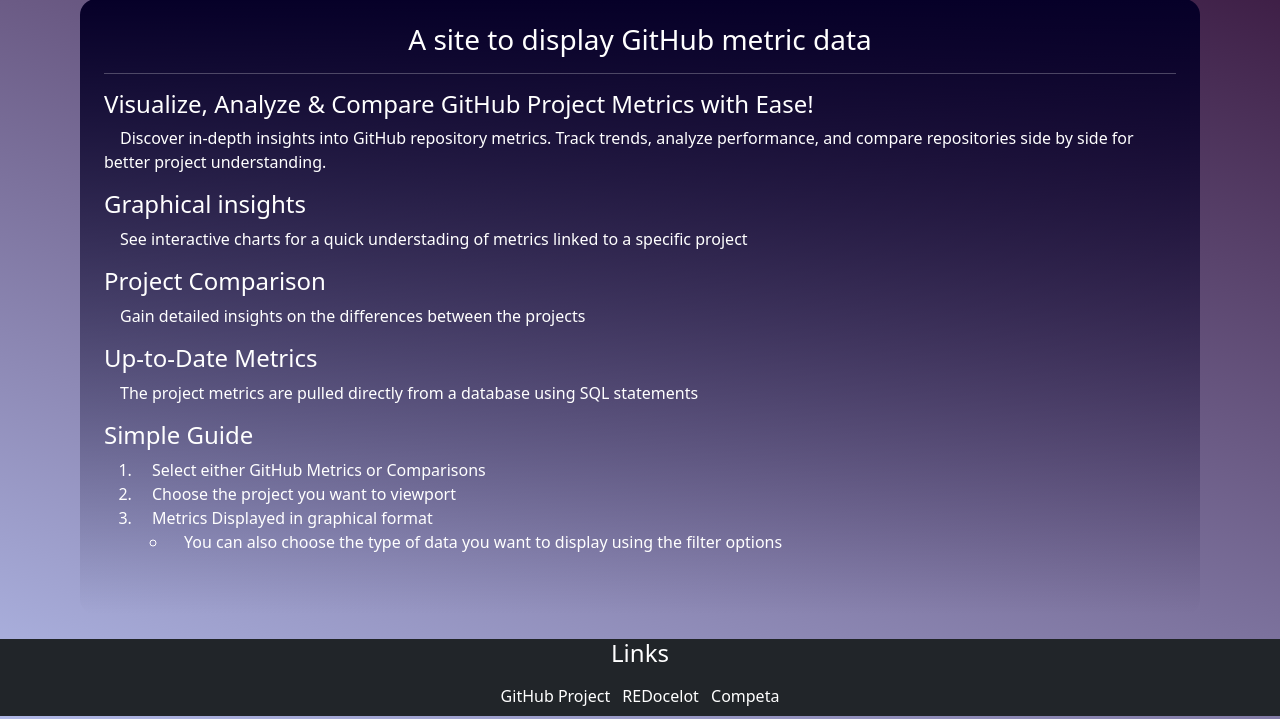
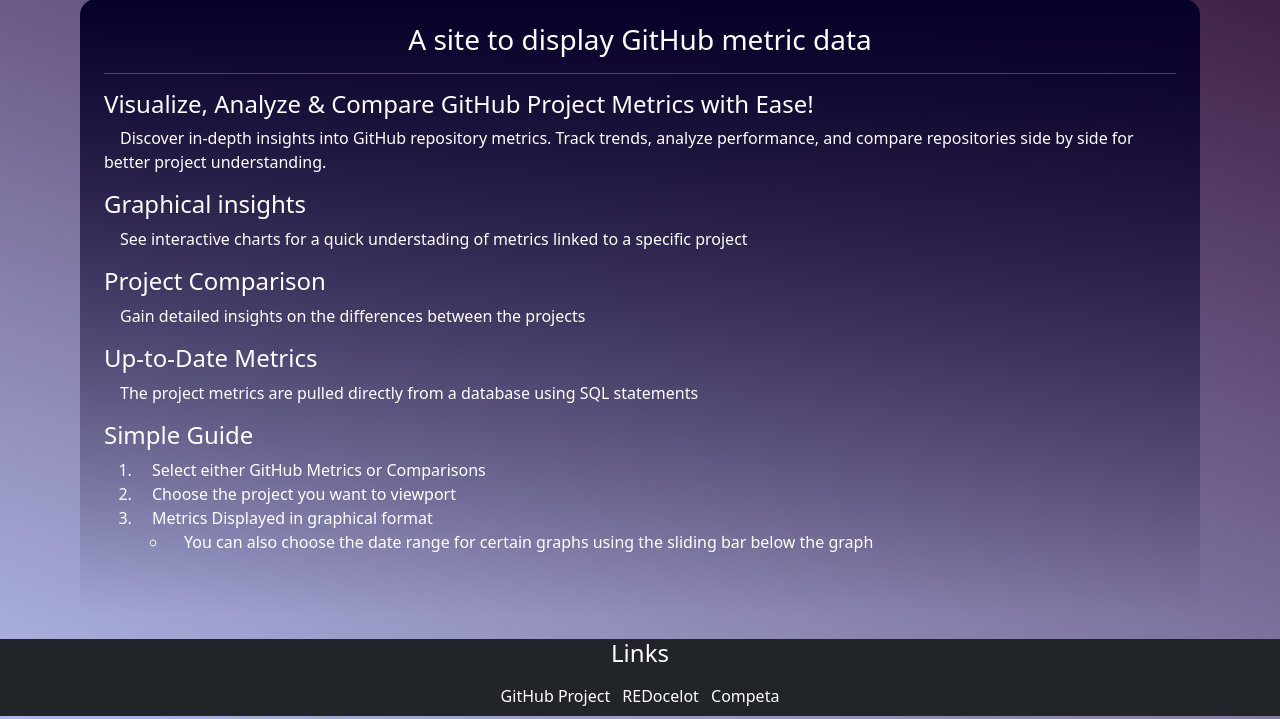
Before and after one commit to prosk8tr/hackcamp-2024, a Flask app: page /home in a window 1280 px wide. Shown: the part 81-800 px from the top of the page. Run offline with Flask 3, Linux system fonts and the light colour scheme; parts of the project's set-up code (start-up, migrations or seed data) failed here and were passed over.

Commit message:
Add files via upload

```diff
--- a/fish/models.py
+++ b/fish/models.py
@@ -48,6 +48,7 @@ class GraphDrawer:
                 "font_color":"white",
             }
         )
+        fig.update_layout(xaxis_rangeslider_visible=True)
         return fig.to_html()
 
 class DbConnect:
--- a/fish/templates/index.html
+++ b/fish/templates/index.html
@@ -30,7 +30,7 @@ Index
         <li>Choose the project you want to viewport</li>
         <li>Metrics Displayed in graphical format</li>
         <ul>
-            <li>You can also choose the type of data you want to display using the filter options</li>
+            <li>You can also choose the date range for certain graphs using the sliding bar below the graph</li>
         </ul>
     </ol>
 
```
